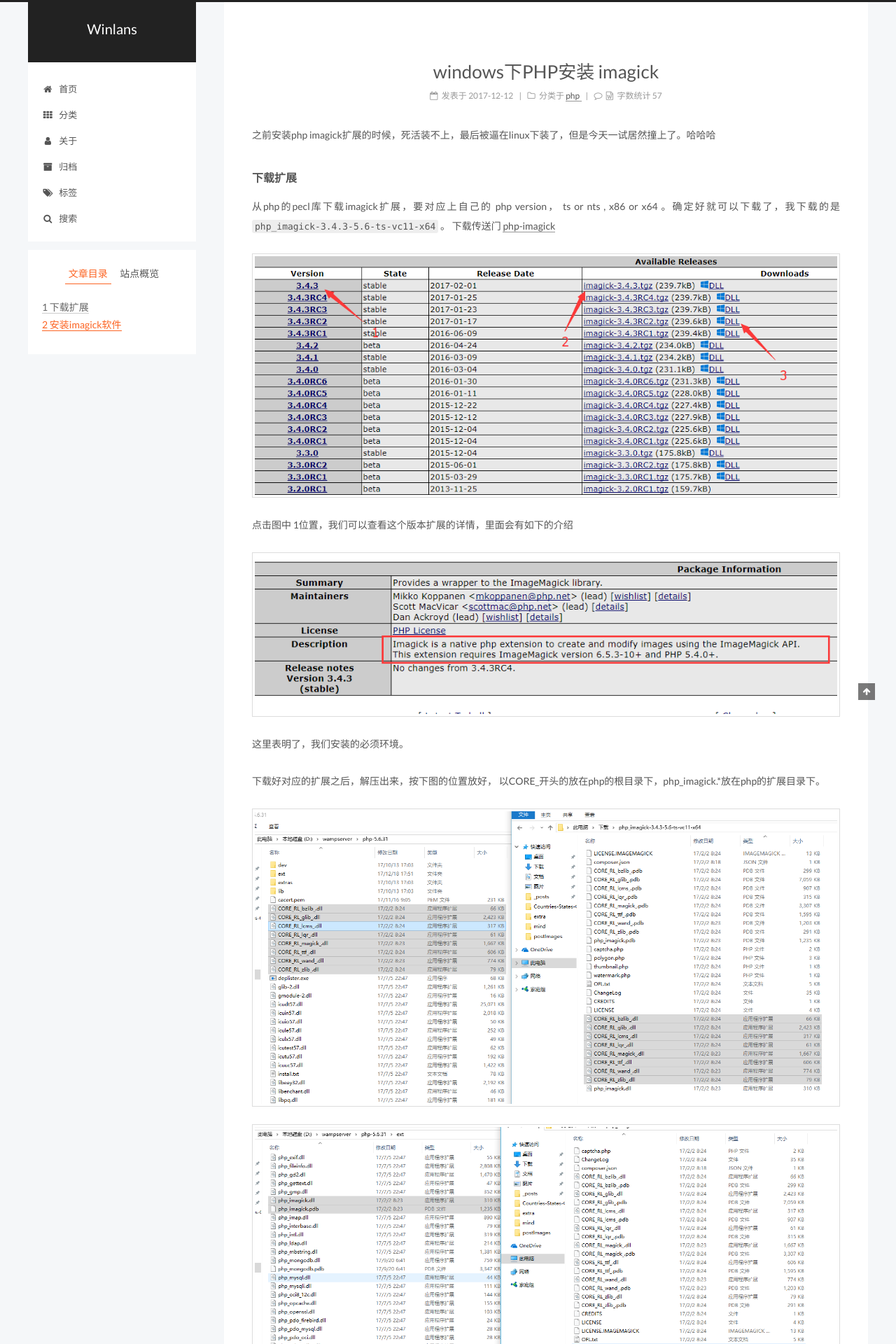
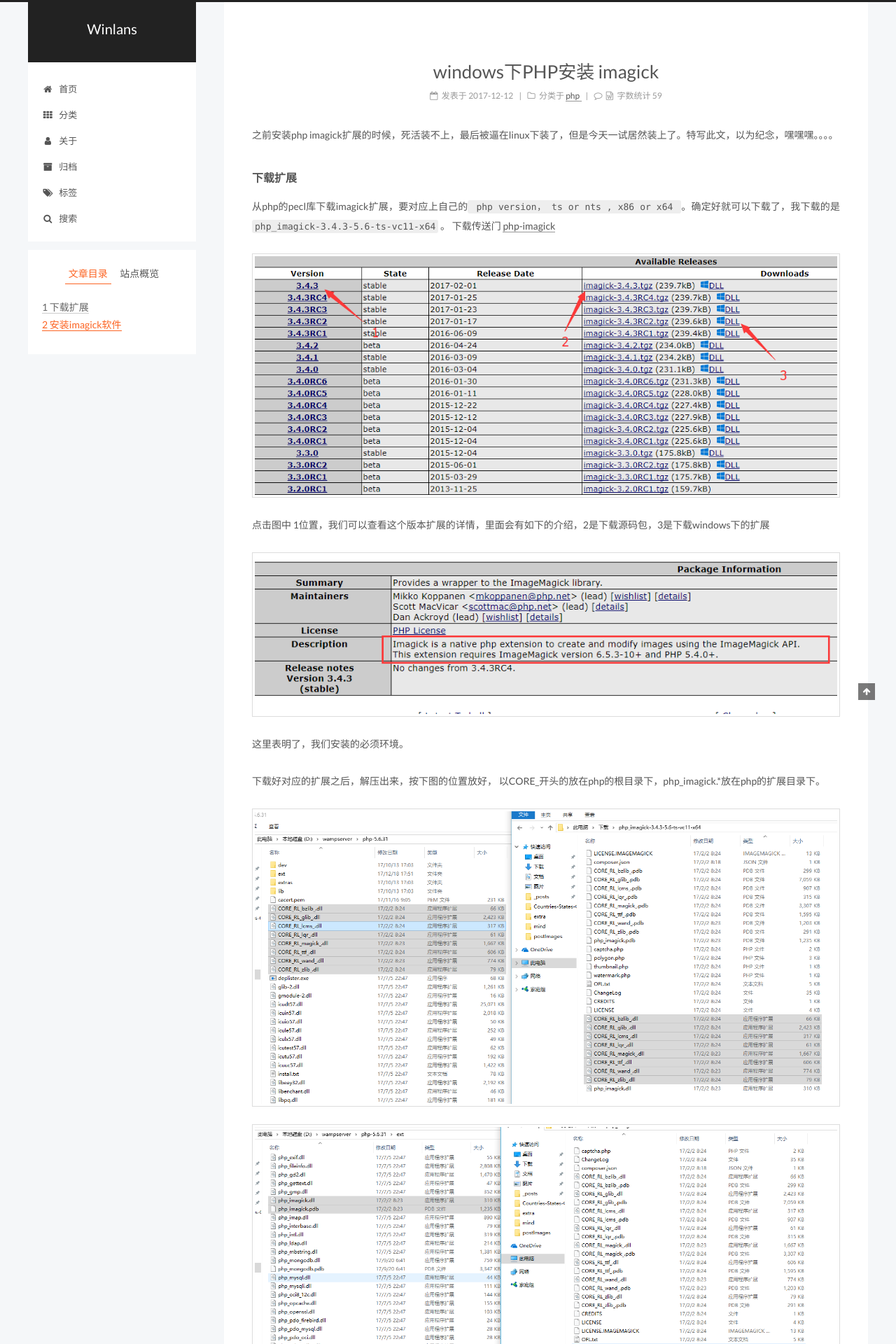
Before and after one commit to winlans/winlans.github.io, a Jekyll site: the page built from _posts/2017-12-12-windows下PHP安装-imagick.md, in a window 1280 px wide. Shown: the top 1920 px of the page at 70% size. Built offline with Jekyll 4.4.1, drawn with Linux system fonts in a browser that asks for light colours; comment, search, counter and statistics services are not loaded.

Commit message:
fix some

```diff
--- a/_posts/2017-12-12-windows下PHP安装-imagick.md
+++ b/_posts/2017-12-12-windows下PHP安装-imagick.md
@@ -7,15 +7,15 @@ tags:
 - other
 ---
 
-之前安装php imagick扩展的时候，死活装不上，最后被逼在linux下装了，但是今天一试居然撞上了。哈哈哈
+之前安装php imagick扩展的时候，死活装不上，最后被逼在linux下装了，但是今天一试居然装上了。特写此文，以为纪念，嘿嘿嘿。。。。
 
 #### 下载扩展
 
-从php的pecl库下载imagick扩展，要对应上自己的 php version， ts or nts , x86 or x64 。确定好就可以下载了，我下载的是`php_imagick-3.4.3-5.6-ts-vc11-x64`  。 下载传送门 [php-imagick](https://pecl.php.net/package/imagick)
+从php的pecl库下载imagick扩展，要对应上自己的` php version， ts or nts , x86 or x64 `。确定好就可以下载了，我下载的是`php_imagick-3.4.3-5.6-ts-vc11-x64`  。 下载传送门 [php-imagick](https://pecl.php.net/package/imagick)
 
 ![imagick-1](/assets/images/postImages/imagick-1.png)
 
-点击图中 1位置，我们可以查看这个版本扩展的详情，里面会有如下的介绍
+点击图中 1位置，我们可以查看这个版本扩展的详情，里面会有如下的介绍，2是下载源码包，3是下载windows下的扩展
 
 ![imagick-2](/assets/images/postImages/imagick-2.png)
 
```
